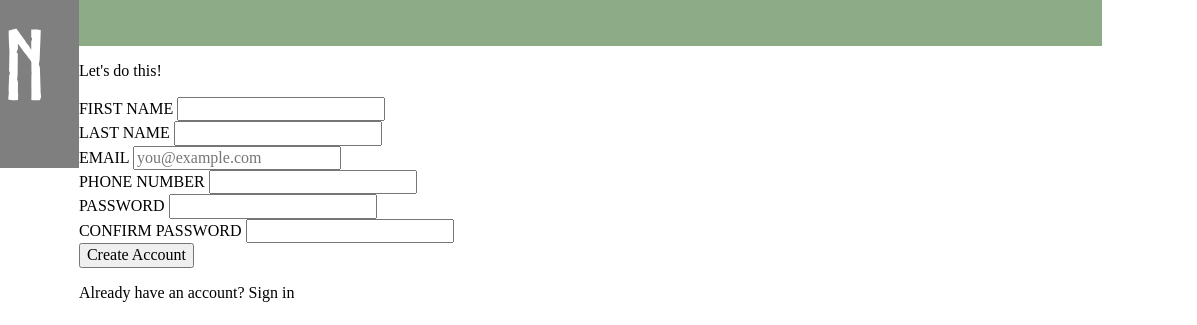
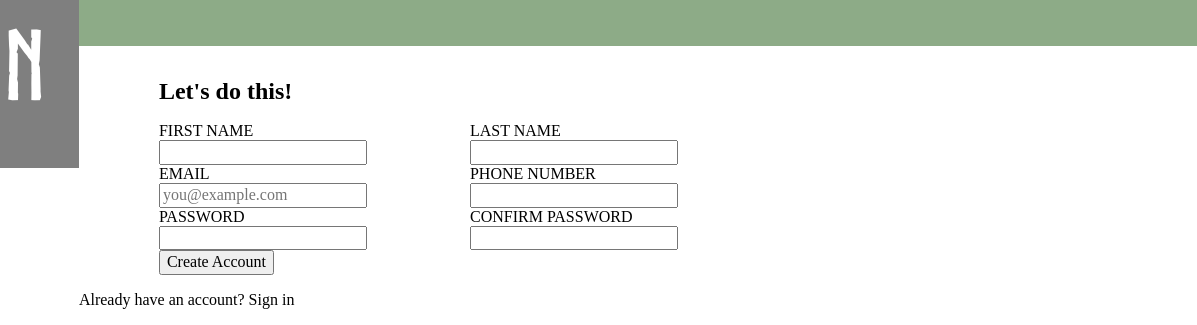
Before and after one commit to Davidg412/Project-Form, a plain HTML site: page form.html in a window 1280 px wide. Shown: the part 240-565 px from the top of the page, 275-1472 px from the left, 1197 px wide, since content can reach past the window. Drawn offline with Linux system fonts and the light colour scheme.

Commit message:
Allign each input element to 2 inputs per row

```diff
--- a/form.html
+++ b/form.html
@@ -25,7 +25,7 @@
         <p>
 
         <form action="example.com/path" method="post">
-        <p>Let's do this!</p>
+        <p class="sec1">Let's do this!</p>
 
         <div>
         <label for="firstname">FIRST NAME</label>
@@ -57,7 +57,9 @@
         <input type="password" name="confirm_password" id="confpassword">
         </div>
 
-        <button type="submit">Create Account</button>
+        <div class="crbutton">
+            <button type="submit">Create Account</button>
+        </div>
         </form>
 
         <p>Already have an account? Sign in</p>
--- a/style.css
+++ b/style.css
@@ -40,6 +40,7 @@ h1 {
     font-family: odinLogo;
 }
 
+
 .logo {
     width: 9rem;
 }
@@ -69,6 +70,44 @@ cite {
     font-family: serif;
 }
 
+form {
+    padding-right: 26rem;
+    padding-left: 5rem;
+    display: flex;
+    flex-wrap: wrap;
+}
+
+/*Width 100% allows the box to take up the entire row*/
+.sec1 {
+    margin: 0;
+    padding: 1rem 0 1rem 0;
+    font-size: 1.5rem;
+    font-weight: bold;
+    font-family: serif;
+    width: 100%;
+}
+
+/*Each div will take up 50% space, hence 2 divs per row*/
+form div {
+    flex: 50%;
+}
+
+/*Used to visually put the label titles on top of the input fields*/
+input, label {
+    display: block;
+}
+
+.name {
+
+}
+
+/*width allowed the button to occupy it's own row*/
+.crbutton {
+    width: 100%;
+}
+
+
+
 /*
 .container-2 {
     padding-right: 26rem;
```
